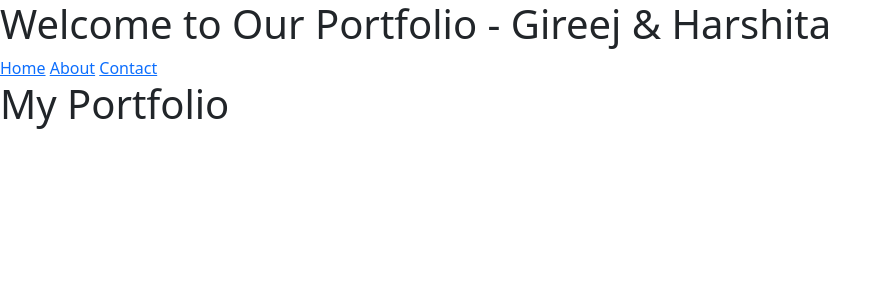
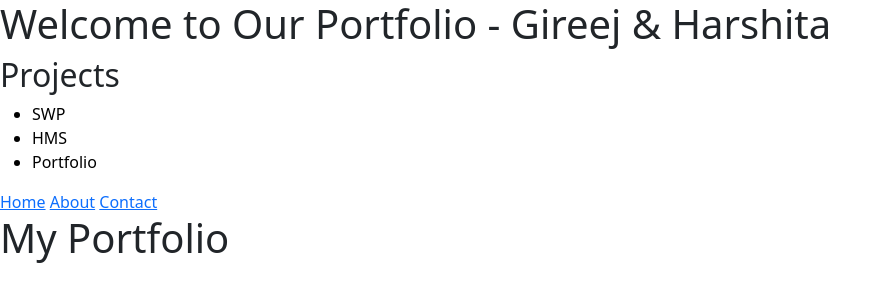
Before and after one commit to GIREEJ/Profile-portfolio-, an Angular app: page / in a window 1280 px wide. Shown: the top 302 px of the page, without its empty margins (0-891 px from the left). Built offline with nearby package versions, Linux system fonts and the light colour scheme.

Commit message:
Add: Project section with heading, list items and CSS styles

```diff
--- a/src/index.html
+++ b/src/index.html
@@ -9,6 +9,12 @@
 </head>
 <body>
   <h1>Welcome to Our Portfolio - Gireej & Harshita</h1>
+  <h2>Projects</h2>
+<ul>
+  <li>SWP</li>
+  <li>HMS</li>
+  <li>Portfolio</li>
+</ul>
 
   <nav>
   <a href="/">Home</a>
--- a/src/styles.css
+++ b/src/styles.css
@@ -1 +1,4 @@
 /* You can add global styles to this file, and also import other style files */
+ul{
+    color: black;
+}
```
